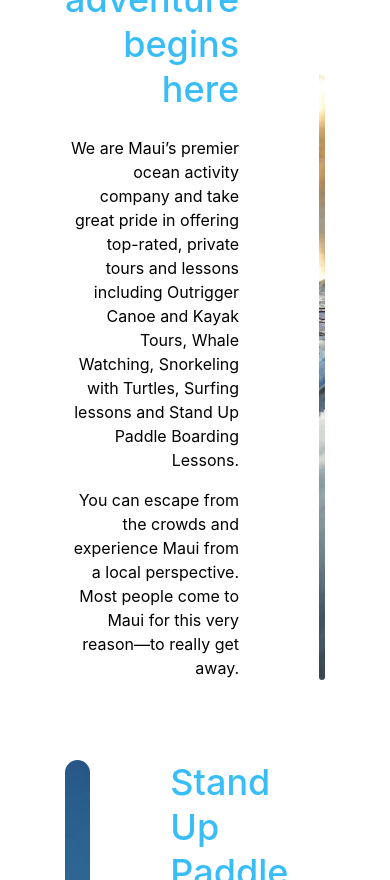
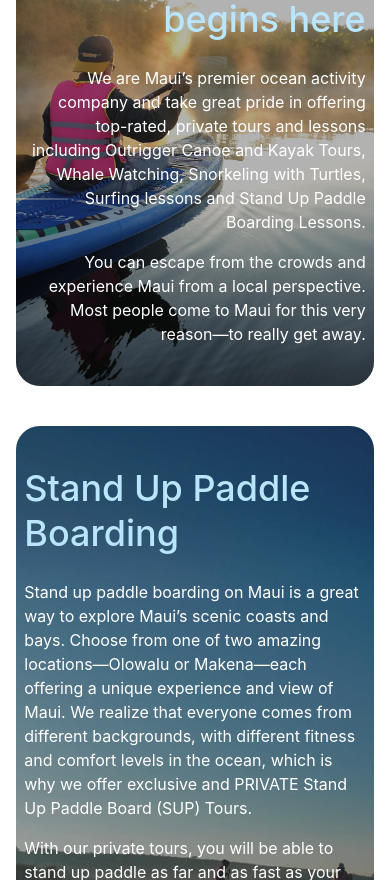
Before and after one commit to ashlen152/SubCheoTrenNui, a Next.js app: page / in a window 390 px wide. Shown: the part 1120-2000 px from the top of the page. Built offline with nearby package versions, Linux system fonts and the light colour scheme; a web font is replaced by a local one.

Commit message:
add css for responsive

```diff
--- a/components/headers.js
+++ b/components/headers.js
@@ -1,13 +1,13 @@
 import React from 'react';
 
 export const H1 = ({ children }) => (
-  <div className="font-medium leading-tight text-base mt-0 mb-2 text-slate-600">
+  <div className="font-medium leading-tight mt-0 mb-2 text-zinc-200 sm:text-slate-600">
     {children}
   </div>
 )
 
 export const H2 = ({ children }) => (
-  <div className="font-medium leading-tight text-4xl mt-0 mb-2 text-sky-400">
+  <div className="font-medium leading-tight text-4xl mt-0 mb-2 text-sky-200 sm:text-sky-400">
     {children}
   </div>
 )
--- a/pages/index.js
+++ b/pages/index.js
@@ -77,7 +77,7 @@ export default function Home() {
                     <NextImage width='100px' height='30px' src='/logo.png' alt='logo' />
                   </div>
                 </NextLink>
-                <ul className='flex flex-row items-center justify-center gap-2'>
+                <ul className='flex flex-col items-center justify-center gap-2 sm:flex-row'>
                   <NavItem href='#toursandlessions' text="Tours & Lessons"></NavItem>
                   <NavItem href='#whatissup' text="About us"></NavItem>
                   <NavItem href='#Product' text="Contact"></NavItem>
@@ -85,8 +85,8 @@ export default function Home() {
                 </ul>
               </nav>
               <div className="absolute w-full h-full backdrop-blur-sm
-               bg-black bg-opacity-10 font-Qwitcher font-bold text-8xl p-2
-               flex justify-center items-center">
+               bg-black bg-opacity-10 font-Qwitcher font-bold text-4xl p-2
+               flex justify-center items-center sm:text-6xl">
                 Chèo Trên Núi
               </div>
               <video preload="none" ref={videoRef} className='object-cover w-full h-screen z-0' poster={videoPoster} autoPlay playsInline muted loop>
@@ -94,23 +94,30 @@ export default function Home() {
               </video>
             </div>
             <div className='w-full flex-row'>
-              <section id='toursandlessions' className='pt-40 min-h-screen w-2/3 m-auto'>
-                <div className='flex gap-20'>
-                  <div className='flex-1 text-right'>
+              <section id='toursandlessions' className='pt-40  w-11/12 m-auto sm:w-2/3'>
+                <div className='flex flex-col relative gap-4 py-10 px-2
+                sm:py-0 sm:px-0 sm:gap-20 sm:flex-row' >
+                  <div className='text-right z-10 sm:flex-1'>
                     <H1>
                       PRIVATE MAUI SURF & SUP LESSONS
                     </H1>
                     <H2>
                       Your adventure begins here
                     </H2>
-                    <p className='pt-4'>
+                    <p className='pt-4 text-white sm:text-black'>
                       We are Maui’s premier ocean activity company and take great pride in offering top-rated, private tours and lessons including Outrigger Canoe and Kayak Tours, Whale Watching, Snorkeling with Turtles, Surfing lessons and Stand Up Paddle Boarding Lessons.
                     </p>
-                    <p className='pt-4'>
+                    <p className='pt-4 text-white sm:text-black'>
                       You can escape from the crowds and experience Maui from a local perspective. Most people come to Maui for this very reason—to really get away.
                     </p>
                   </div>
-                  <div className='w-full flex-1 relative'>
+                  <div className='w-full h-full absolute top-0 right-0 -z-10
+                                transition-all
+                                before:content-[""] before:bg-black before:w-full
+                                before:h-full before:block before:absolute before:t-0 before:l-0
+                                before:bg-opacity-30 before:rounded-3xl before:z-10
+                                sm:before:content-none
+                                sm:section-content'>
                     <NextImage
                       layout="fill"
                       objectFit="cover"
@@ -119,12 +126,18 @@ export default function Home() {
                       alt='image landing page 1'
                     />
                   </div>
-
                 </div>
               </section>
-              <section id='whatissup' className='pt-20 min-h-screen w-2/3 m-auto'>
-                <div className='flex gap-20'>
-                  <div className='w-full flex-1 relative'>
+              <section id='whatissup' className='pt-10  w-11/12 m-auto sm:pt-40 sm:w-2/3'>
+                <div className='flex flex-col relative gap-4 py-10 px-2
+                sm:py-0 sm:px-0 sm:gap-20 sm:flex-row' >
+                  <div className='w-full h-full absolute top-0 right-0 -z-10
+                                transition-all
+                                before:content-[""] before:bg-black before:w-full
+                                before:h-full before:block before:absolute before:t-0 before:l-0
+                                before:bg-opacity-30 before:rounded-3xl before:z-10
+                                sm:before:content-none
+                                sm:section-content'>
                     <NextImage
                       layout="fill"
                       objectFit="cover"
@@ -137,24 +150,24 @@ export default function Home() {
                     <H2>
                       Stand Up Paddle Boarding
                     </H2>
-                    <p className='pt-4'>
+                    <p className='pt-4 text-white sm:text-black'>
                       Stand up paddle boarding on Maui is a great way to explore Maui’s scenic coasts and bays. Choose from one of two amazing locations—Olowalu or Makena—each offering a unique experience and view of Maui. We realize that everyone comes from different backgrounds, with different fitness and comfort levels in the ocean, which is why we offer exclusive and PRIVATE Stand Up Paddle Board (SUP) Tours.
                     </p>
-                    <p className='pt-4'>
+                    <p className='pt-4 text-white sm:text-black'>
                       With our private tours, you will be able to stand up paddle as far and as fast as your ability allows, without feeling like you’re being held back or holding others back. Or, if you choose, just leisurely cruise around and check out numerous Hawaiian green sea turtles that swim by.
                     </p>
-                    <p className='pt-4'>
+                    <p className='pt-4 text-white sm:text-black'>
                       FREE digital photography included
                     </p>
-                    <p className='pt-4'>
+                    <p className='pt-4 text-white sm:text-black'>
                       Our stand up paddle instructors will take photos, so you can relax and enjoy your morning on the water.
                     </p>
                   </div>
 
                 </div>
               </section>
-            </div>
-          </div>
+            </div >
+          </div >
       }
     </>
   )
--- a/styles/globals.css
+++ b/styles/globals.css
@@ -14,6 +14,9 @@
   }
   .top-nav {
     @apply !absolute;
+  }
+  .section-content {
+    @apply !relative z-0 h-auto flex-1;
   }
 }
 
```
